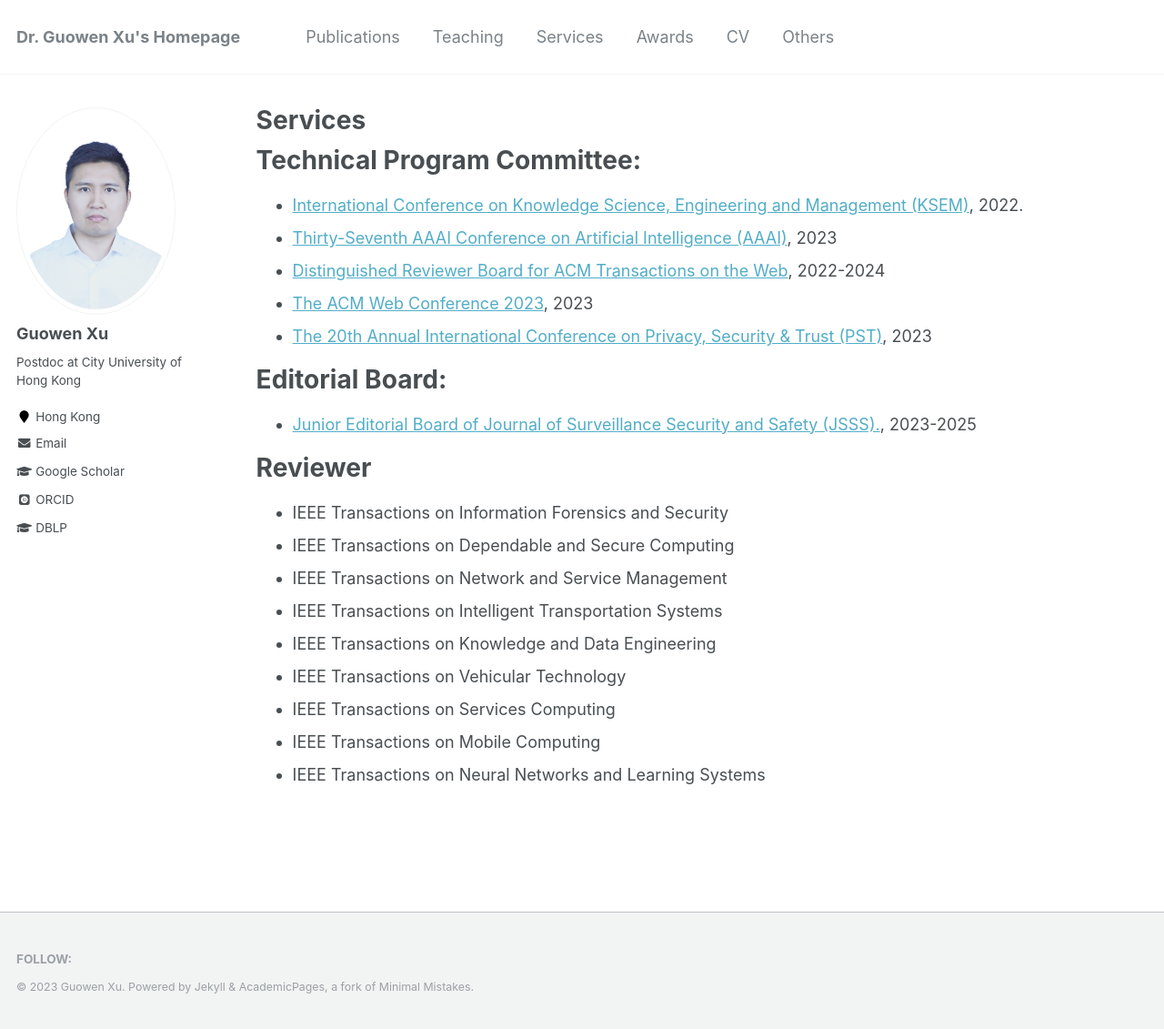
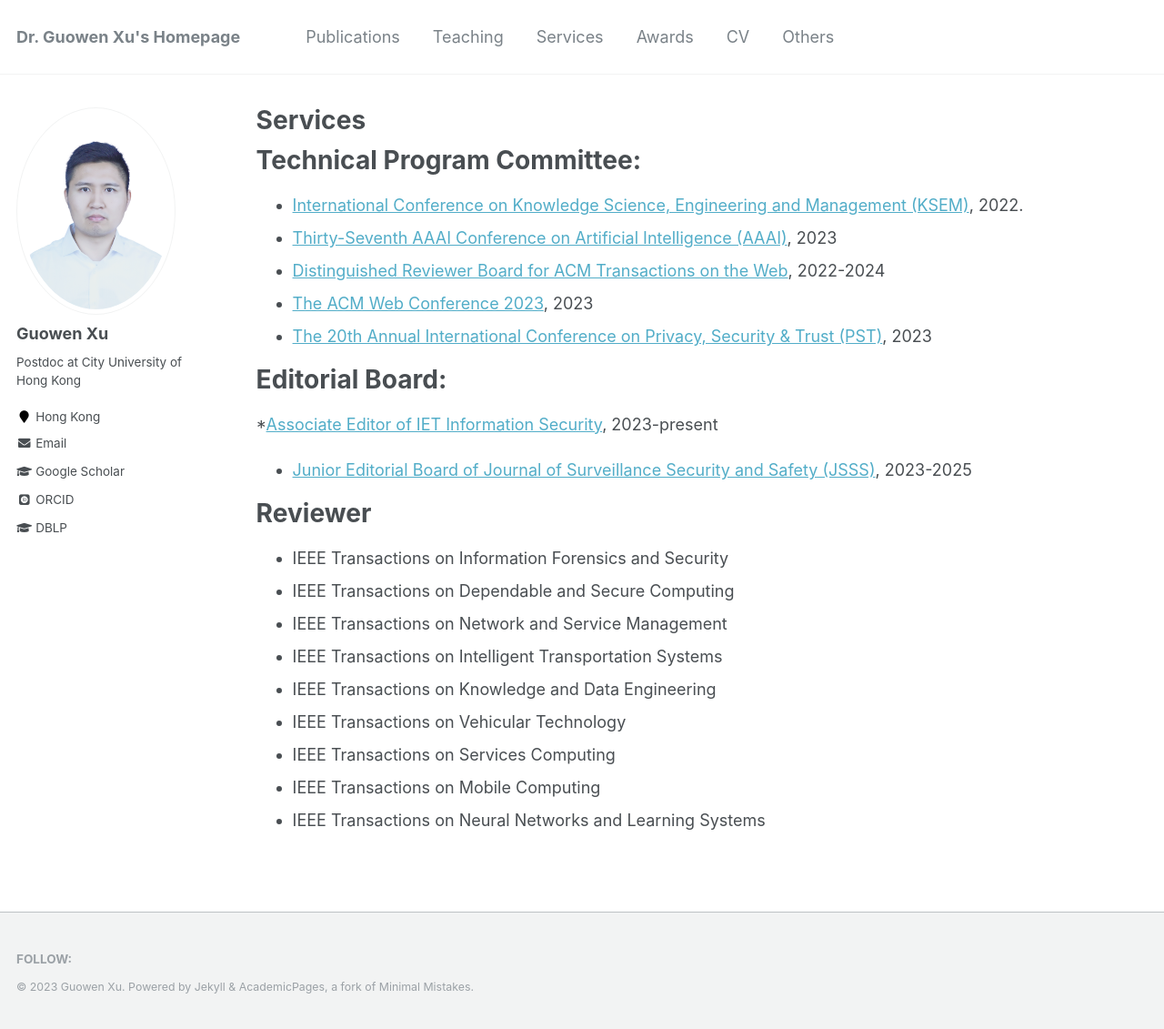
Before and after one commit to Guowen-xu/guowen-xu.github.io, a Jekyll site: the page built from _pages/services.md, in a window 1280 px wide and 1131 px high. Shown: the whole window at 91% size. Built offline with Jekyll 4.4.1, drawn with Linux system fonts in a browser that asks for light colours; some web fonts are replaced.

Commit message:
Update services.md

```diff
--- a/_pages/services.md
+++ b/_pages/services.md
@@ -14,7 +14,8 @@ Technical Program Committee:
 
 Editorial Board:
 ======
-* [Junior Editorial Board of Journal of Surveillance Security and Safety (JSSS).](https://jsssjournal.com/editorsYouth/index), 2023-2025
+*[Associate Editor of IET Information Security](https://www.hindawi.com/journals/ietis/editors/), 2023-present
+* [Junior Editorial Board of Journal of Surveillance Security and Safety (JSSS)](https://jsssjournal.com/editorsYouth/index), 2023-2025
 
 Reviewer
 ======
```
